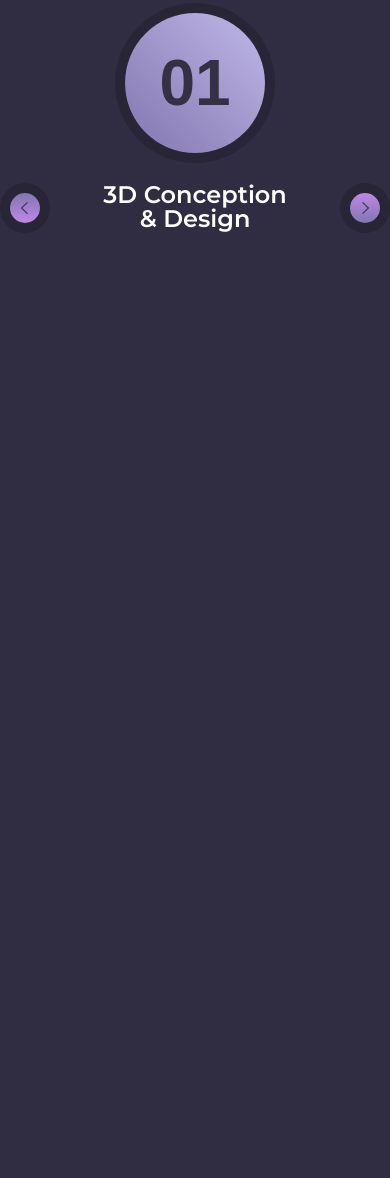
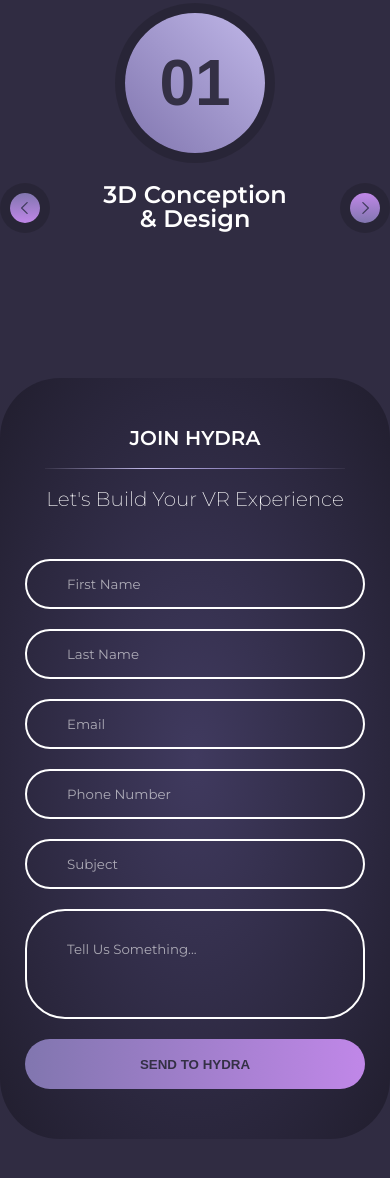
Before and after one commit to GreenTech-Solutions/Hydra, a website: page index.html in a window 390 px wide. Shown: the part 2905-4083 px from the top of the page. Before the commit the page ends 3283 px from the top, so only its background shows below. Drawn offline with Linux system fonts and the light colour scheme.

Commit message:
contact form mobile added

```diff
--- a/index.html
+++ b/index.html
@@ -393,7 +393,7 @@
             ></textarea>
           </div>
           <div class="contact-form__item">
-            <button class="button">SEND TO HYDRA</button>
+            <button class="button contact-form__button">SEND TO HYDRA</button>
           </div>
         </form>
       </article>
--- a/index.scss
+++ b/index.scss
@@ -579,7 +579,6 @@ button {
       flex-direction: column;
       justify-content: center;
       align-items: center;
-      // width: 100%;
       gap: 20px;
     }
     &__button {
@@ -631,14 +630,13 @@ button {
   .contact-form {
     background: radial-gradient(#403a5f, #211e2e);
     border-radius: 60px;
-    padding: 50px 100px;
+    padding: 50px 25px;
     margin: 0 0;
     display: flex;
     flex-direction: column;
     justify-content: space-between;
     align-items: center;
     margin-bottom: 70px;
-    display: none;
     &__header {
       font-size: 20px;
       margin-bottom: 20px;
@@ -663,9 +661,10 @@ button {
     }
     &__item {
       display: flex;
+      flex-direction: column;
       justify-content: center;
       width: 100%;
-      gap: 5px;
+      gap: 20px;
     }
     &__input {
       background: transparent;
@@ -690,6 +689,9 @@ button {
       padding: 30px 40px;
       resize: none;
       overflow: hidden;
+    }
+    &__button {
+      width: 100%;
     }
   }
 
```
Also changed, not shown: index.css, 1 other file.
